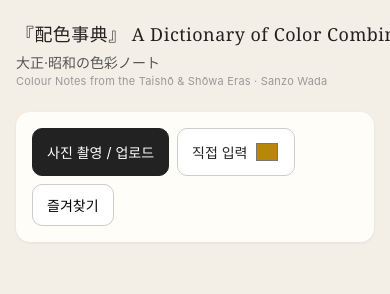
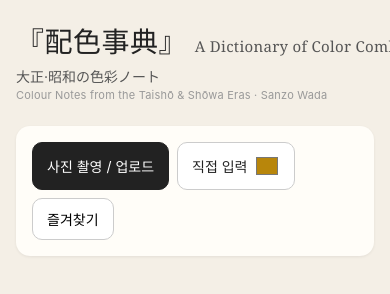
Before and after one commit to heejay-bot/sanzo-match, a plain HTML site: page index.html in a window 390 px wide. Shown: the top 294 px of the page. Drawn offline with Linux system fonts and the light colour scheme.

Commit message:
Smaller English title

```diff
--- a/index.html
+++ b/index.html
@@ -10,7 +10,7 @@
 </head>
 <body>
 <header>
-  <h1>『配色事典』 A Dictionary of Color Combinations</h1>
+  <h1>『配色事典』 <span class="h1en">A Dictionary of Color Combinations</span></h1>
   <p class="sub ja">大正·昭和の色彩ノート</p>
   <p class="sub en">Colour Notes from the Taishō &amp; Shōwa Eras · Sanzo Wada</p>
 </header>
--- a/style.css
+++ b/style.css
@@ -1,9 +1,10 @@
 *{box-sizing:border-box}
 body{margin:0;font-family:-apple-system,"Apple SD Gothic Neo",system-ui,sans-serif;background:#f4efe6;color:#222}
 header{padding:20px 16px 4px;max-width:760px;margin:auto}
-h1{margin:0;white-space:nowrap;font-size:clamp(14px,4.6vw,28px);font-family:Georgia,serif;font-weight:400;letter-spacing:.5px}
+h1{margin:0;white-space:nowrap;font-size:28px;font-family:Georgia,serif;font-weight:400;letter-spacing:.5px}
 .sub{margin:4px 0 0;color:#777;font-size:13px}
 .sub.ja{color:#555;font-size:14px;margin-top:6px}
+.h1en{font-size:15px;color:#555;letter-spacing:.3px}
 .sub.en{font-size:11px;color:#999;letter-spacing:.2px;margin-top:2px}
 .combo .bar.hl{box-shadow:inset 0 -4px 0 #0006}
 main{max-width:760px;margin:auto;padding:8px 16px 40px}
--- a/sw.js
+++ b/sw.js
@@ -1,3 +1,3 @@
-const C='sanzo-v3',F=['./','index.html','style.css','app.js','colors.json','manifest.json'];
+const C='sanzo-v4',F=['./','index.html','style.css','app.js','colors.json','manifest.json'];
 self.addEventListener('install',e=>e.waitUntil(caches.open(C).then(c=>c.addAll(F))));
 self.addEventListener('fetch',e=>e.respondWith(fetch(e.request).then(r=>{const cp=r.clone();caches.open(C).then(c=>c.put(e.request,cp));return r}).catch(()=>caches.match(e.request))));
```
